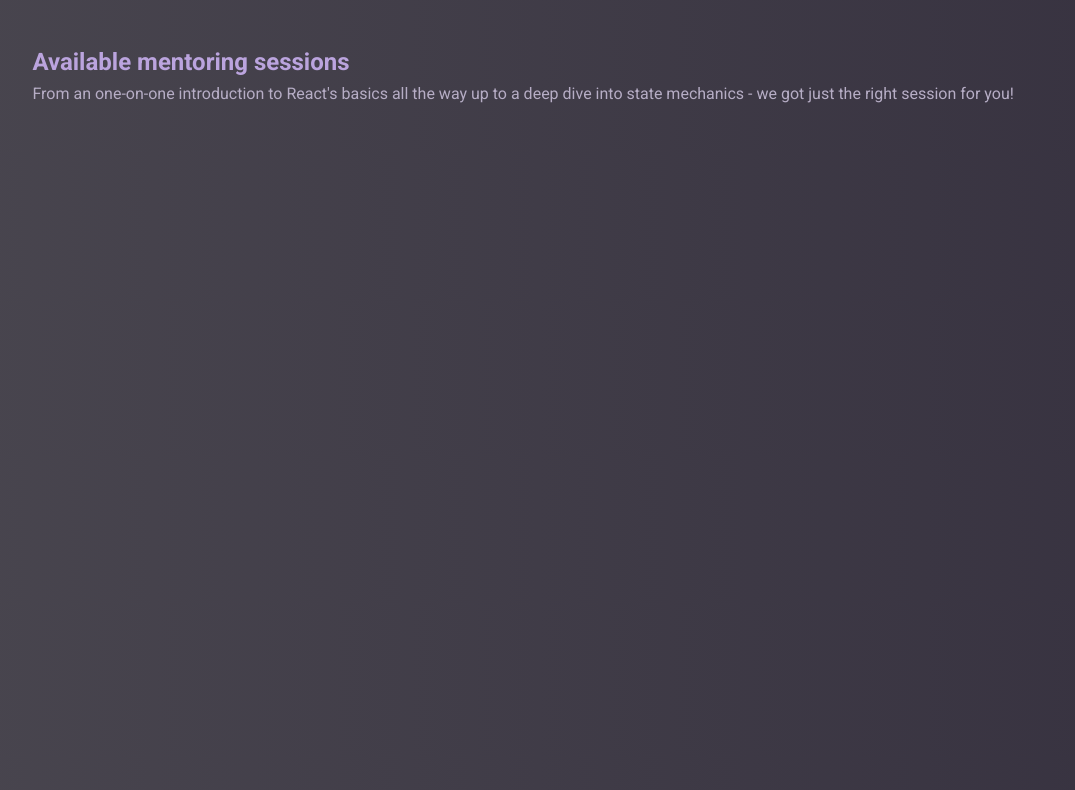
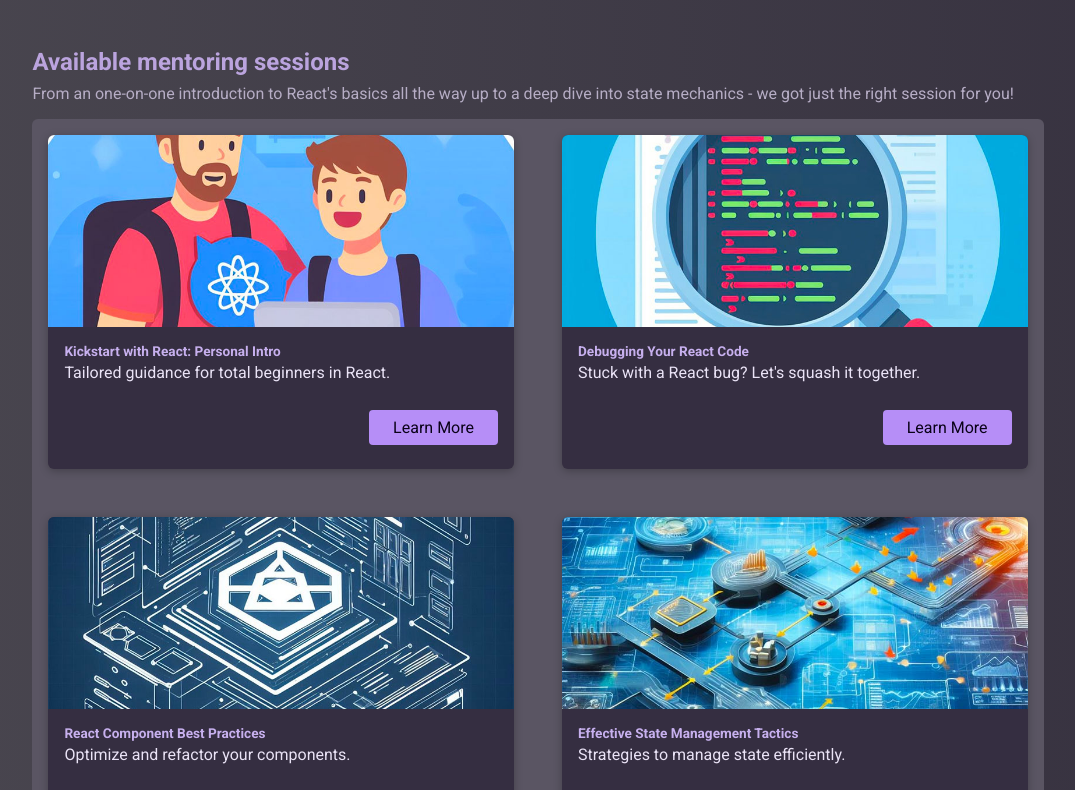
Before and after one commit to younusraza909/typescript-basic-project, a React (Vite) app in the folder assignment/: page /sessions in a window 1280 px wide. Shown: the top 790 px of the page, without its empty margins (102-1177 px from the left). Built offline with nearby package versions, Linux system fonts and the light colour scheme.

Commit message:
Making a session list page

```diff
--- /dev/null
+++ b/assignment/src/components/Sessions/SessionItem.tsx
@@ -0,0 +1,21 @@
+import { type Session } from "../../types";
+import Button from "../ui/Button";
+
+const SessionItem = ({ session }: { session: Session }) => {
+  return (
+    <article className="session-item">
+      <img src={session.image} alt={session.title} />
+      <div className="session-data">
+        <div>
+          <h3>{session.title}</h3>
+          <p>{session.summary}</p>
+        </div>
+        <p className="actions">
+          <Button to={session.id}>Learn More</Button>
+        </p>
+      </div>
+    </article>
+  );
+};
+
+export default SessionItem;
--- /dev/null
+++ b/assignment/src/components/Sessions/SessionsList.tsx
@@ -0,0 +1,16 @@
+import { type Session } from "../../types";
+import SessionItem from "./SessionItem";
+
+const SessionsList = ({ sessions }: { sessions: Session[] }) => {
+  return (
+    <ul id="sessions-list">
+      {sessions.map((session) => (
+        <li key={session.id}>
+          <SessionItem session={session} />
+        </li>
+      ))}
+    </ul>
+  );
+};
+
+export default SessionsList;
--- a/assignment/src/pages/Sessions.tsx
+++ b/assignment/src/pages/Sessions.tsx
@@ -1,4 +1,5 @@
-import { SESSIONS } from '../dummy-sessions.ts'; // normally, we would probably load that from a server
+import SessionsList from "../components/Sessions/SessionsList";
+import { SESSIONS } from "../dummy-sessions"; // normally, we would probably load that from a server
 
 export default function SessionsPage() {
   return (
@@ -11,7 +12,7 @@ export default function SessionsPage() {
           you!
         </p>
       </header>
-      {/* Todo: Output list of sessions */}
+      {SESSIONS && SESSIONS.length > 0 && <SessionsList sessions={SESSIONS} />}
     </main>
   );
 }
--- /dev/null
+++ b/assignment/src/types.tsx
@@ -0,0 +1,9 @@
+export type Session = {
+  id: string;
+  title: string;
+  summary: string;
+  description: string;
+  duration: number;
+  date: string;
+  image: string;
+};
```
Also changed, not shown: assignment/src/pages/Session.tsx (+7 -11 lines).
